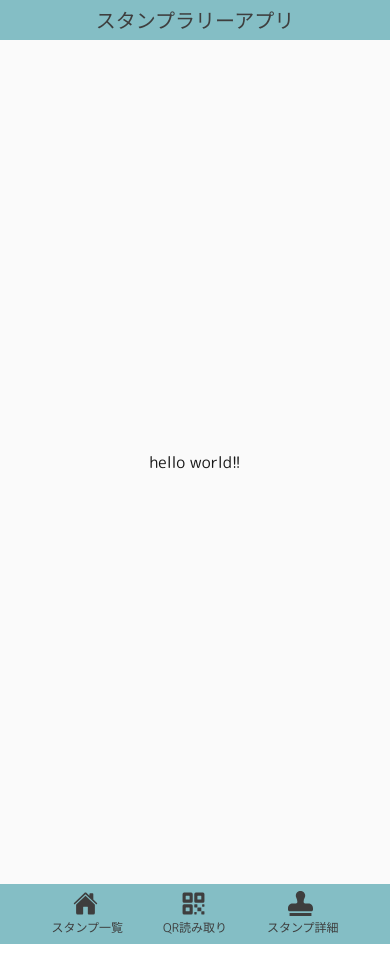
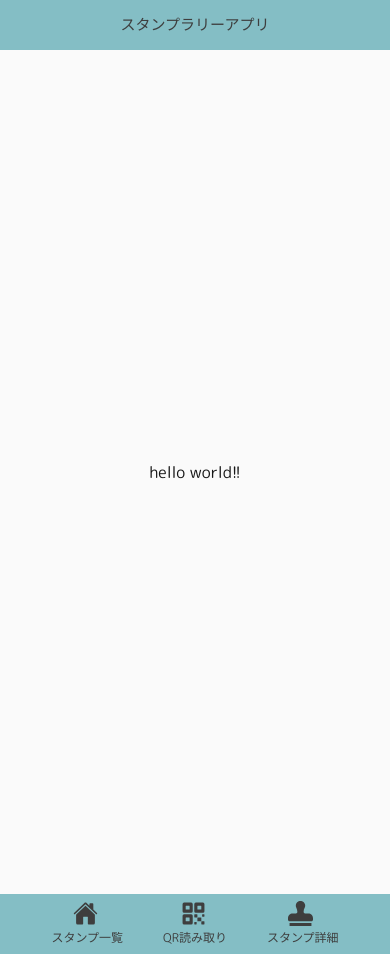
Before and after one commit to ice28992/fes-stamp, a Next.js app: page / in a window 390 px wide. Built offline with nearby package versions, Linux system fonts and the light colour scheme.

Commit message:
change: ヘッダーのサイズとフォントサイズ

```diff
--- a/app/components/base/Header.module.css
+++ b/app/components/base/Header.module.css
@@ -3,7 +3,7 @@
   justify-content: center;
   align-items: center;
   background-color: #84bec5;
-  height: 40px;
+  height: 50px;
   margin: 0;
   padding: 0;
 }
@@ -14,19 +14,19 @@
 }
 
 @media (max-width: 700px) {
-  .h1 {
+  .h2 {
     font-size: 15px;
   }
 }
 
 @media (min-width: 701px) and (max-width: 1120px) {
-  .h1 {
-    font-size: 15px;
+  .h2 {
+    font-size: 20px;
   }
 }
 
 @media screen and (min-width: 1200px) {
-  .h1 {
+  .h2 {
     font-size: 20px;
   }
 }
```
